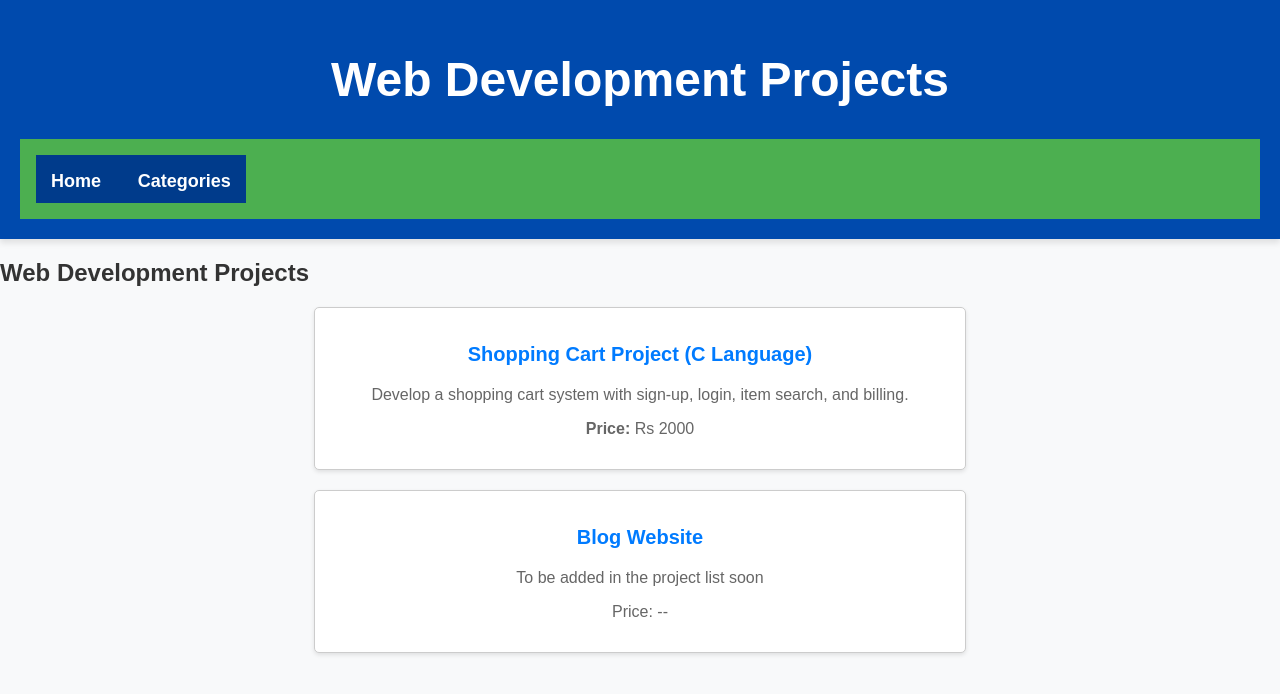
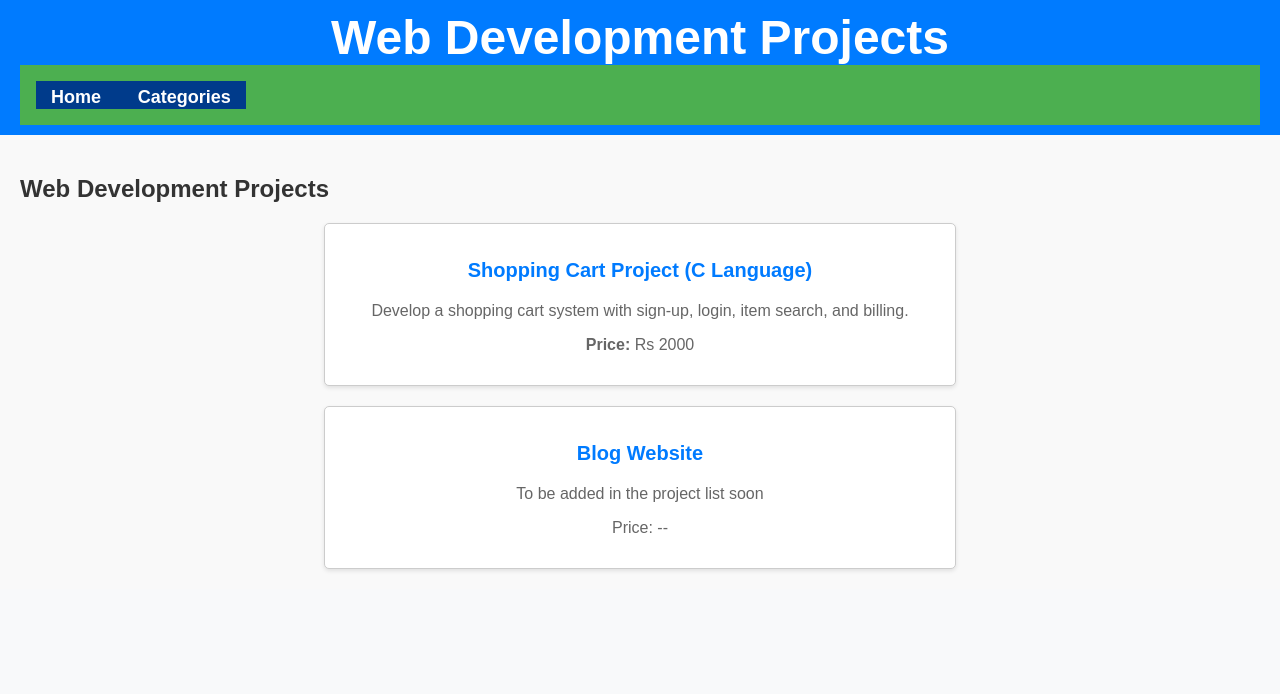
Before and after one commit to Shaikh-Je/Final-Year-Project-website, a plain HTML site: page web-development.html in a window 1280 px wide. Drawn offline with Linux system fonts and the light colour scheme.

Commit message:
Update styles.css

```diff
--- a/styles.css
+++ b/styles.css
@@ -543,7 +543,7 @@ nav {
 }
 
 /* ----Categories: Web-development.html, Aiml.html,IOT, CYbersecurity-----------------
-.projects { */
+/* .projects { */
   padding: 20px;
   background-color: #f9f9f9;
 }
@@ -579,7 +579,7 @@ nav {
   font-size: 16px;
   color: #666;
 }
-
+ */
 /* -----------Modal CSS----------------- */
 /* Modal Styles */
 .modal {
@@ -778,3 +778,73 @@ button:hover {
 .buy-btn:hover {
     background: #c82333;
 }
+
+/* -----------Web-development.html------------ */
+/* styles.css */
+body {
+    font-family: Arial, sans-serif;
+    margin: 0;
+    padding: 0;
+}
+
+header {
+    background-color: #007bff;
+    color: white;
+    padding: 10px 20px;
+}
+
+header h1 {
+    margin: 0;
+}
+
+nav ul {
+    list-style-type: none;
+    padding: 0;
+}
+
+nav ul li {
+    display: inline;
+    margin-right: 15px;
+}
+
+nav ul li a {
+    color: white;
+    text-decoration: none;
+}
+
+.projects {
+    padding: 20px;
+    background-color: #f9f9f9;
+}
+
+.projects h2 {
+    font-size: 24px;
+    color: #333;
+}
+
+.project-cards {
+    display: flex;
+    gap: 20px;
+    flex-wrap: wrap;
+}
+
+.project-card {
+    display: block;
+    padding: 15px;
+    border: 1px solid #ccc;
+    border-radius: 5px;
+    background-color: #fff;
+    text-align: center;
+    width: calc(50% - 20px);
+    box-shadow: 0 2px 4px rgba(0, 0, 0, 0.1);
+}
+
+.project-card h3 {
+    font-size: 20px;
+    color: #007bff;
+}
+
+.project-card p {
+    font-size: 16px;
+    color: #666;
+}
```
